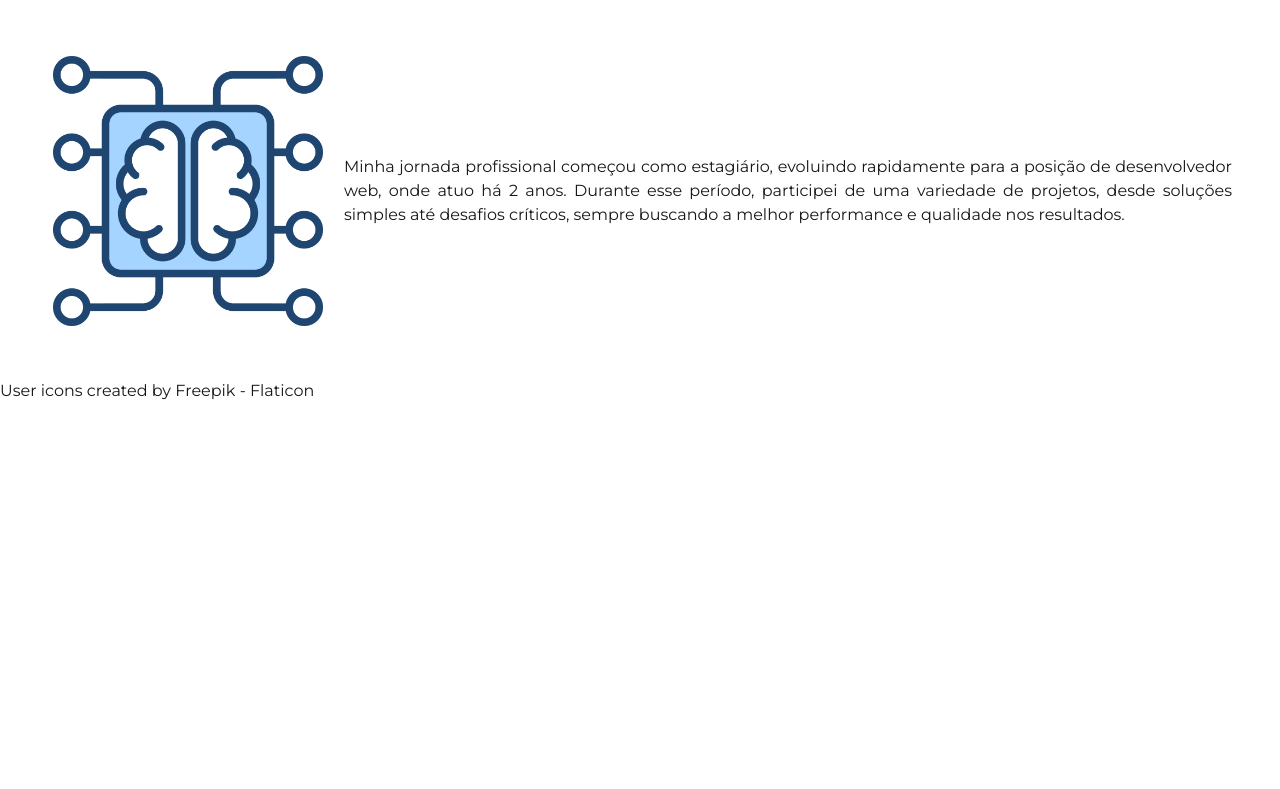
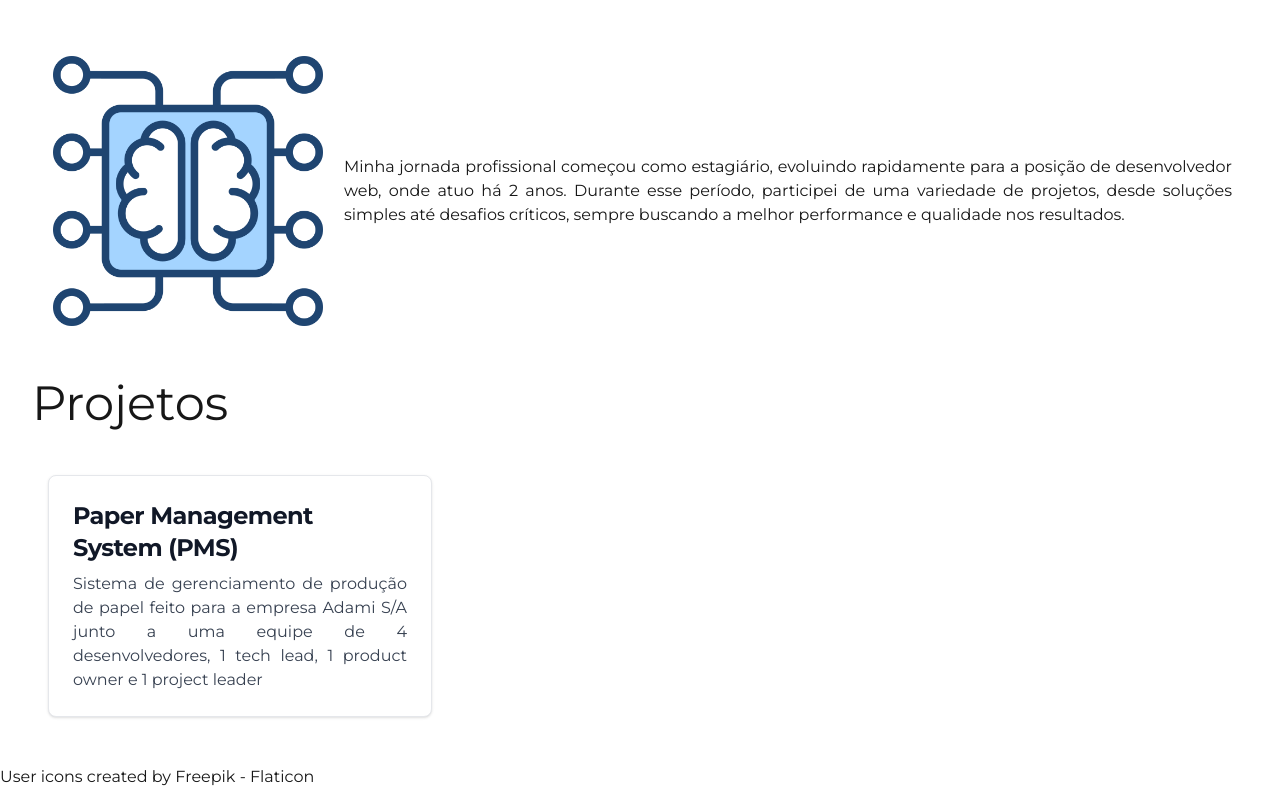
Before and after one commit to MaxForosteski/max-forosteski-portifolio, a Next.js app: page / in a window 1280 px wide. Shown: the part 1359-2148 px from the top of the page. Before the commit the page ends 1762 px from the top, so only its background shows below. Built offline with nearby package versions, Linux system fonts and the light colour scheme.

Commit message:
criado aba de projetos

```diff
--- a/src/app/page.tsx
+++ b/src/app/page.tsx
@@ -35,10 +35,10 @@ export default function Home() {
                                         <a className="text-gray-900 dark:text-white hover:underline">Sobre mim</a>
                                     </li>
                                     <li>
-                                        <a className="text-gray-900 dark:text-white hover:underline">Serviços</a>
+                                        <a className="text-gray-900 dark:text-white hover:underline">Projetos</a>
                                     </li>
                                     <li>
-                                        <a className="text-gray-900 dark:text-white hover:underline">Projetos</a>
+                                        <a className="text-gray-900 dark:text-white hover:underline">Serviços</a>
                                     </li>
                                     <li>
                                         <a className="text-gray-900 dark:text-white hover:underline">Contatos</a>
@@ -105,6 +105,21 @@ export default function Home() {
                         </div>
 
                     </div>
+                    <div className="projetos">
+                        <h1 className="text-5xl ml-8 m-4">Projetos</h1>
+                        <div className="projetos-cards m-12">
+                            <a href="#" className="block max-w-sm p-6 bg-white border border-gray-200 rounded-lg shadow hover:bg-gray-100 dark:bg-gray-800 dark:border-gray-700 dark:hover:bg-gray-700">
+                                <h5 className="mb-2 text-2xl font-bold tracking-tight text-gray-900 dark:text-white">Paper Management System (PMS)</h5>
+                                <p className="font-normal text-justify text-gray-700 dark:text-gray-400">Sistema de gerenciamento de produção de papel feito para a empresa Adami S/A junto a uma equipe de 4 desenvolvedores, 1 tech lead, 1 product owner e 1 project leader</p>
+                            </a>
+                        </div>
+                    </div>
+                    <div className="servicos">
+
+                    </div>
+                    <div className="contatos">
+
+                    </div>
                 </div>
             </main>
 
```
